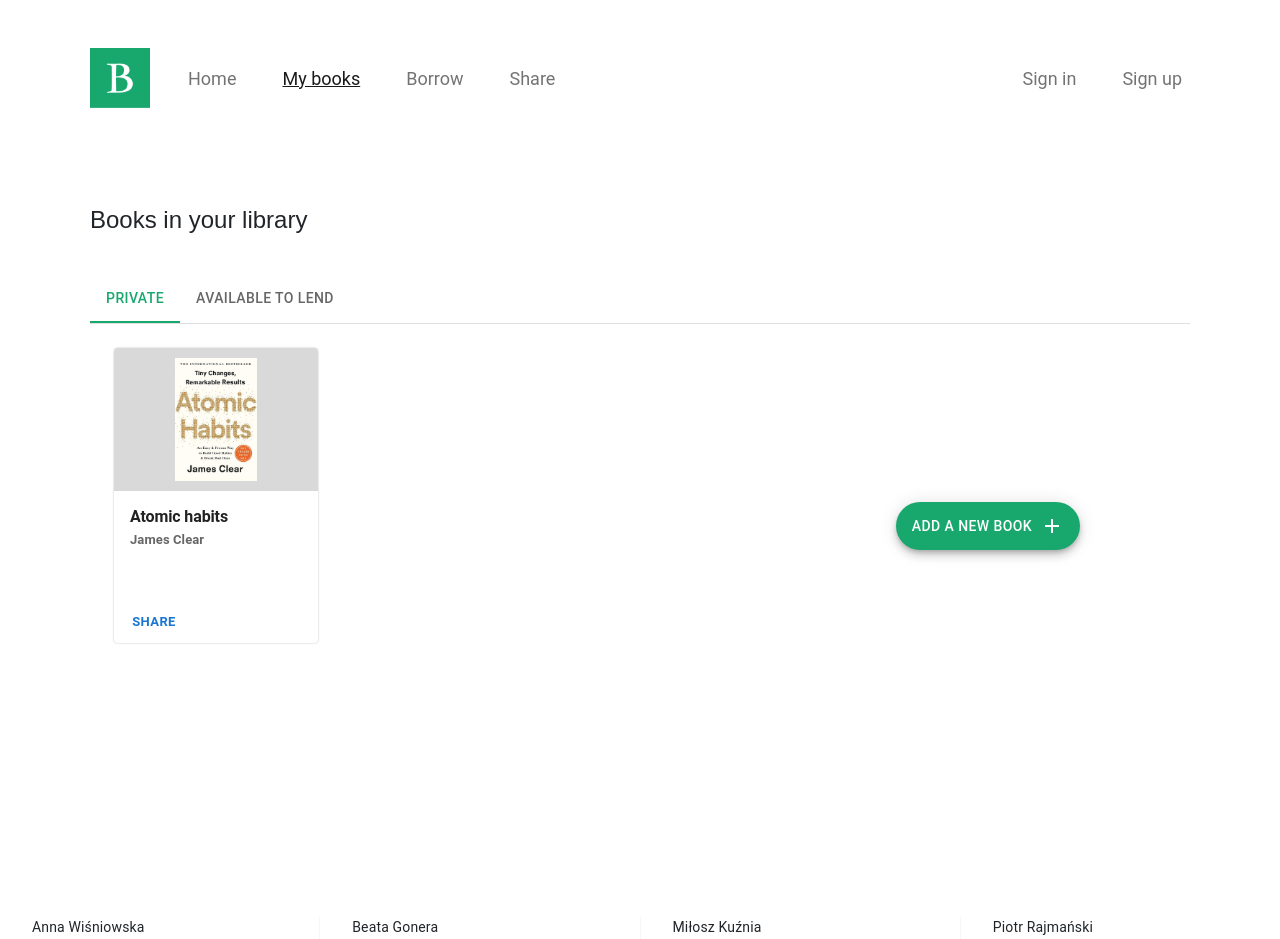
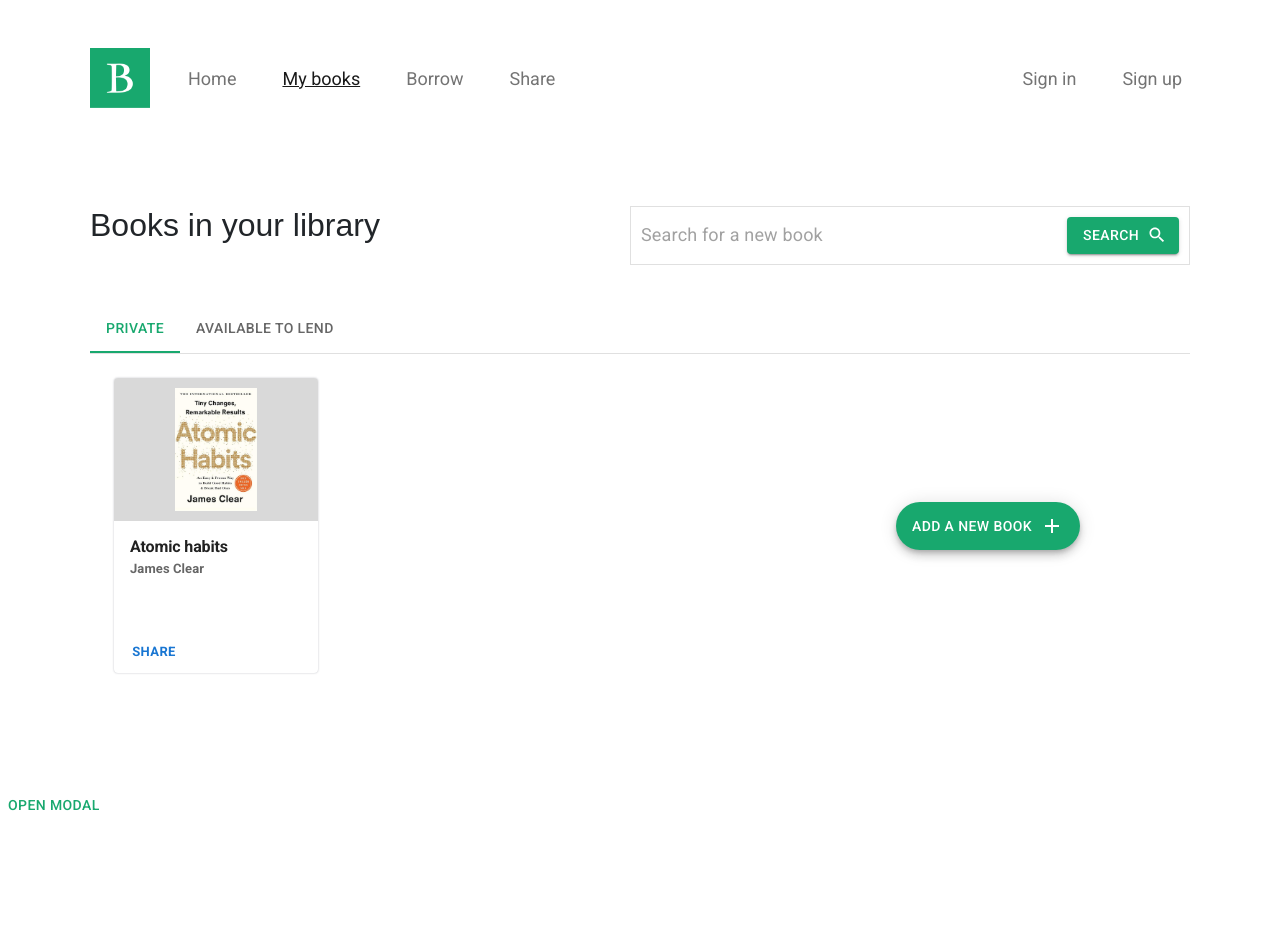
Before and after one commit to rajmanski/BookShare, a React (Create React App) app: page /mybooks in a window 1280 px wide. Shown: the top 939 px of the page. Built offline with nearby package versions, Linux system fonts and the light colour scheme.

Commit message:
search in myBooksPage added and modal added

```diff
--- a/public/index.html
+++ b/public/index.html
@@ -26,7 +26,9 @@
     -->
     <title>BookShare</title>
     <link href="https://cdn.jsdelivr.net/npm/bootstrap@5.2.3/dist/css/bootstrap.min.css" rel="stylesheet" integrity="sha384-rbsA2VBKQhggwzxH7pPCaAqO46MgnOM80zW1RWuH61DGLwZJEdK2Kadq2F9CUG65" crossorigin="anonymous">
-
+    <link rel="preconnect" href="https://fonts.googleapis.com">
+<link rel="preconnect" href="https://fonts.gstatic.com" crossorigin>
+<link href="https://fonts.googleapis.com/css2?family=Epilogue:wght@300;400;500;700&family=Fraunces:opsz,wght@9..144,700&family=Karla:wght@400;700&family=Lato&family=League+Spartan:wght@400;500;700&family=Montserrat:wght@500;700&family=Poppins:wght@500;600;700&family=Roboto:wght@300;400;500;700&family=Rubik:wght@400;500;700&family=Space+Grotesk:wght@500&display=swap" rel="stylesheet">
   </head>
   <body>
     <noscript>You need to enable JavaScript to run this app.</noscript>
--- /dev/null
+++ b/src/components/authorised/MyBooksPage/BooksModal.tsx
@@ -0,0 +1,47 @@
+import Modal from '@mui/material/Modal'
+import Button from '@mui/material/Button'
+import Box from '@mui/material/Box'
+import Typography from '@mui/material/Typography'
+import {useState} from 'react'
+
+
+
+export const BooksModal = () => {
+
+    const [open, setOpen] = useState(false)
+
+    const handleOpen = () => setOpen(true);
+    const handleClose = () => setOpen(false);
+
+    const style={
+        width: '200px' ,
+        height: '200px',
+        bgcolor: 'white',
+        position: 'absolute',
+        top: '30%',
+        left: '30%',
+        padding: '20px'
+    }
+
+return (
+<div className='books-modal-container'>
+<Button onClick={handleOpen}>Open modal</Button>
+<Modal
+  open={open}
+  onClose={handleClose}
+  aria-labelledby="modal-modal-title"
+  aria-describedby="modal-modal-description"
+>
+  <Box sx={style}>
+    <Typography id="modal-modal-title" variant="h6" component="h2">
+      Text in a modal
+    </Typography>
+    <Typography id="modal-modal-description" sx={{ mt: 2 }}>
+      Duis mollis, est non commodo luctus, nisi erat porttitor ligula.
+    </Typography>
+  </Box>
+</Modal>
+</div>
+
+)
+}
--- /dev/null
+++ b/src/components/authorised/MyBooksPage/MyBooksApiDownloader.tsx
@@ -0,0 +1,58 @@
+import React, {useState} from 'react';
+import Paper from '@mui/material/Paper'
+import Button from '@mui/material/Button'
+import SearchIcon from '@mui/icons-material/Search';
+import { InputBase } from '@mui/material';
+
+export const ApiDownloader = () => {
+
+
+    const [search, setSearch] = useState('');
+    const [searchedData, setSearchedData] = useState([]);
+
+    const displaySearches = () => {
+        fetch(`https://www.googleapis.com/books/v1/volumes?q=intitle:${search}&printType=books&key=AIzaSyC3qM70tyz819Oy-fG929Z57AE6QtBBK3A&maxResults=10`)
+            .then((response) => {
+                return response.json();
+            })
+            .then((data) => {
+                console.log(data.items);
+                setSearchedData(data.items)
+            })
+            .catch((error) => {
+                console.log(error);
+            })
+    }
+
+
+
+    return (
+        <div>
+
+            <Paper sx={{
+                minWidth: '560px',
+                display: 'flex',
+                justifyContent: 'space-between',
+                padding: '10px'
+            }}elevation={0} variant="outlined" square>
+
+                <InputBase sx={{
+                    fontSize: '18px',
+                    fontFamily: 'Roboto'
+                }}placeholder="Search for a new book" onChange={(e: React.ChangeEvent<HTMLTextAreaElement>) => setSearch(e.currentTarget.value)}/>
+
+                <Button onClick={displaySearches} variant="contained" endIcon={<SearchIcon />}>
+                Search
+                </Button>
+            </Paper>
+
+            <div className="books">
+                {searchedData.map((data:any, number:any) => (
+                    <div className="card" key={number}>
+                        {data.volumeInfo.title}
+                    </div>
+                ))}
+            </div>
+        </div>
+    )
+}
--- a/src/components/authorised/MyBooksPage/MyBooksPage.style.css
+++ b/src/components/authorised/MyBooksPage/MyBooksPage.style.css
@@ -1,9 +1,19 @@
 .my-books-page-container{
     padding: 90px;
+}
+
+.title-and-search-container{
+    display: flex;
+    margin-bottom: 40px;
+    justify-content: space-between;
 }
 
 .books-in-your-library-title{
     font-family: sans-serif;
     font-size: 24px;
-    margin-bottom: 40px;
 }
+
+.card{
+    width: 100px;
+    height: 100px;
+}
--- a/src/components/authorised/MyBooksPage/MyBooksPage.tsx
+++ b/src/components/authorised/MyBooksPage/MyBooksPage.tsx
@@ -5,14 +5,22 @@ import BasicTabs from '../../shared/TabPanel/TabPanel'
 import { Fab } from '@mui/material'
 import AddIcon from '@mui/icons-material/Add'
 import '../MyBooksPage/MyBooksPage.style.css'
+import {ApiDownloader} from '../MyBooksPage/MyBooksApiDownloader'
+import { useTheme } from '@mui/material/styles';
+import { BooksModal } from '../MyBooksPage/BooksModal'
 
 export const MyBooksPage = () => {
+
+    const theme = useTheme();
 
     return(
     <>
     <NavBar/>
     <div className="my-books-page-container">
-        <h2 className='books-in-your-library-title'>Books in your library</h2>
+        <div className='title-and-search-container'>
+            <div className='books-in-your-library-title'><h2>Books in your library</h2></div>
+            <ApiDownloader/>
+        </div>
         <BasicTabs/>
 
         <Fab sx={{
@@ -25,6 +33,8 @@ export const MyBooksPage = () => {
         <AddIcon sx={{ ml: 1 }} />
         </Fab>
     </div>
+
+    <BooksModal/>
     <Footer/>
     </>
     )
--- a/src/components/shared/TabPanel/TabPanel.tsx
+++ b/src/components/shared/TabPanel/TabPanel.tsx
@@ -19,14 +19,6 @@ interface TabPanelProps {
 
 function TabPanel(props: TabPanelProps) {
   const { children, value, index, sx, ...other } = props;
-
-  const theme = createTheme({
-    palette: {
-      primary: {
-        main: '#18A86E'
-      }
-  }});
-
 
   return (
     <div
```
